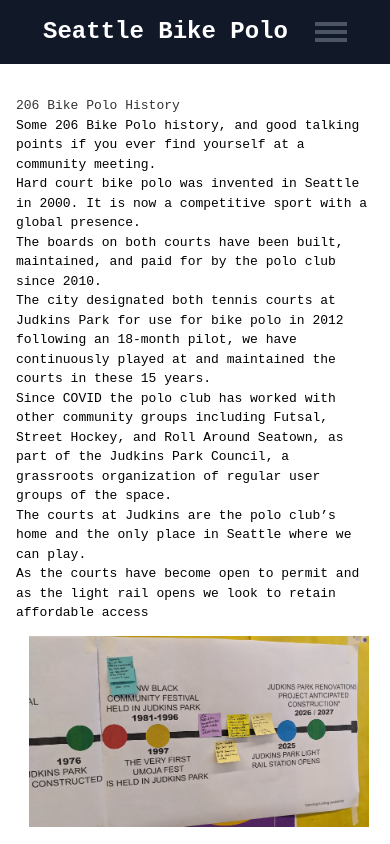
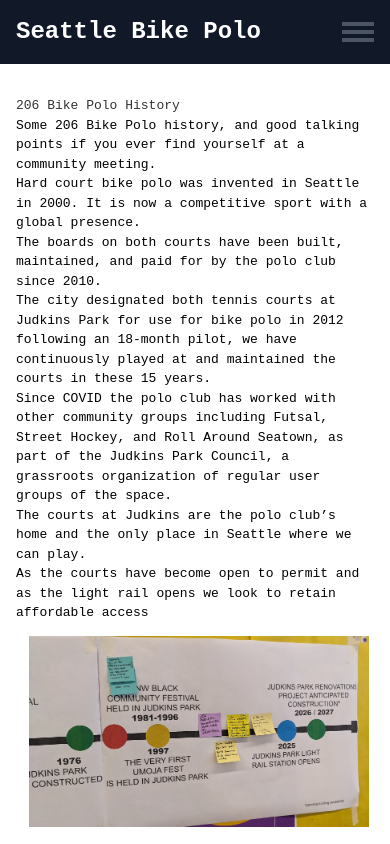
Before and after one commit to geluso/206bikepolo.com, a Next.js app: page /history in a window 390 px wide. Built offline with nearby package versions, Linux system fonts and the light colour scheme.

Commit message:
small flex alignment change

```diff
--- a/app/components/NavigationTabs.tsx
+++ b/app/components/NavigationTabs.tsx
@@ -15,7 +15,7 @@ interface NavigationTabsProps {
 const NavigationTabs: React.FC<NavigationTabsProps> = ({ tabs }) => {
   return (
     <nav className="bg-gray-900 sticky w-full z-20 top-0 start-0">
-      <div className="max-w-screen-xl flex flex-wrap items-center md:justify-between justify-evenly mx-auto p-4">
+      <div className="max-w-screen-xl flex flex-wrap items-center justify-between mx-auto p-4">
         <a href="/" className="flex items-center space-x-3">
           <span className="self-center text-2xl font-semibold whitespace-nowrap text-white">
             Seattle Bike Polo
```
